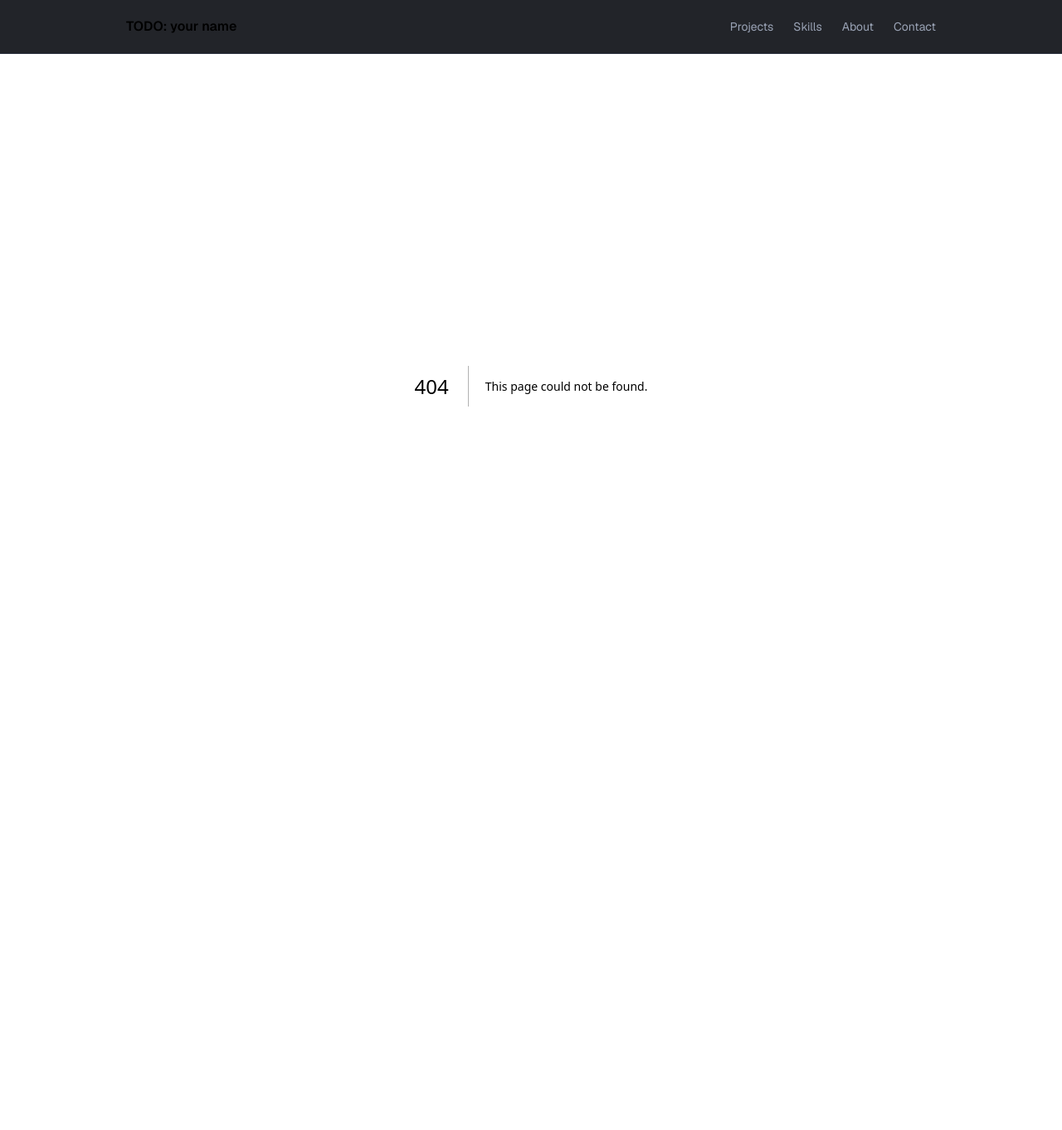
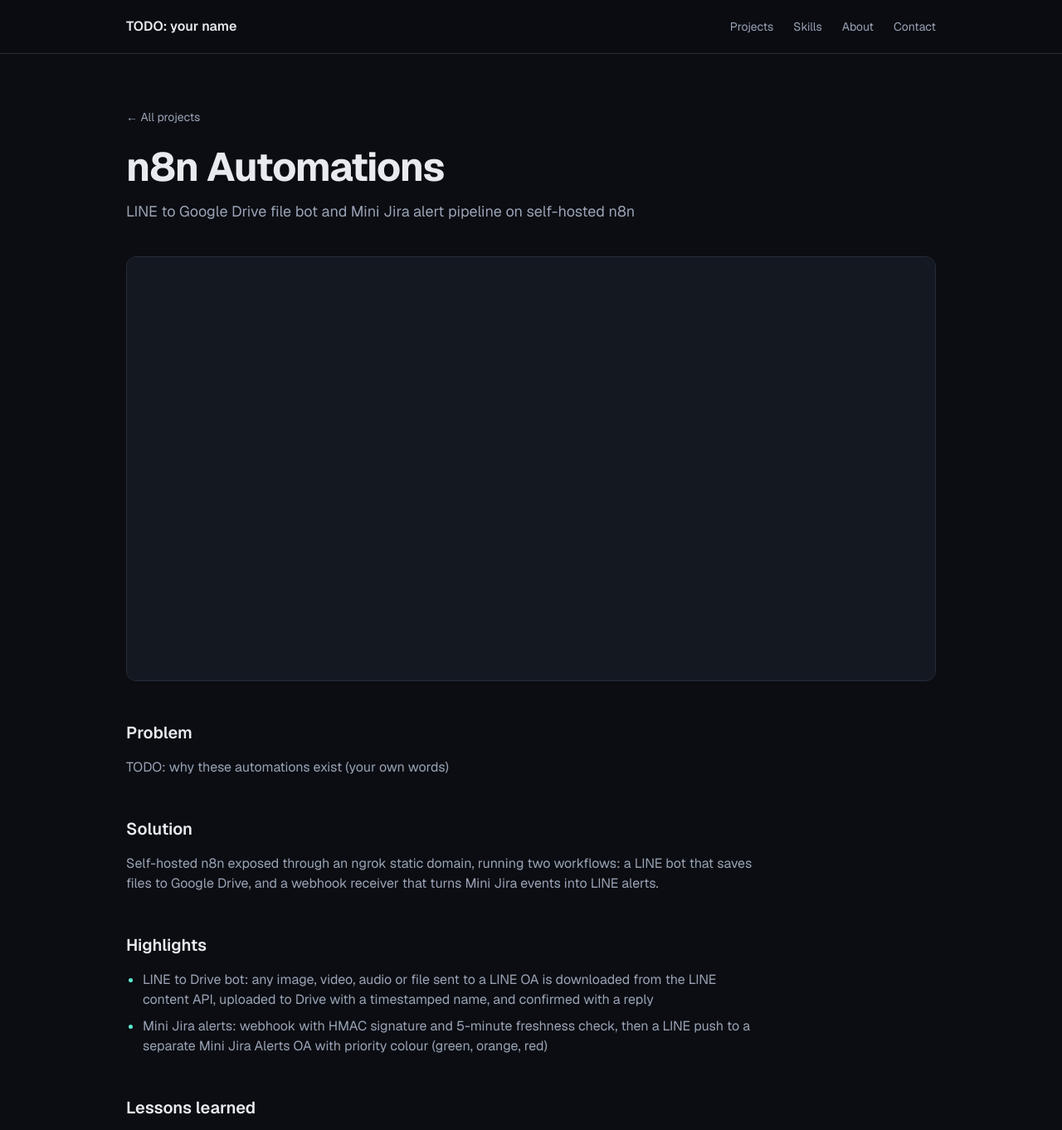
Before and after one commit to XANAX1990/Portfolio, a Next.js app: page /projects/n8n-automations in a window 1280 px wide. Before the commit this address had no page. Shown: the top 1362 px of the page at 83% size. Before the commit the page ends 865 px from the top, so only its background shows below. Built offline with nearby package versions, Linux system fonts and the light colour scheme.

Commit message:
feat(phase-3): project detail pages, real 404 for unknown slugs
Co-Authored-By: Claude Sonnet 5.5 <noreply@anthropic.com>

```diff
--- /dev/null
+++ b/src/app/projects/[slug]/page.tsx
@@ -0,0 +1,142 @@
+import type { Metadata } from "next";
+import Image from "next/image";
+import Link from "next/link";
+import { notFound } from "next/navigation";
+import { projects } from "@/data/projects";
+import { Button } from "@/components/ui/Button";
+import { Tag } from "@/components/ui/Tag";
+import { isUrl } from "@/lib/links";
+
+const focus =
+  "focus-visible:outline-2 focus-visible:outline-offset-2 focus-visible:outline-accent";
+
+// Cache Components forbids `dynamicParams`; unknown slugs are rejected with notFound() below.
+export function generateStaticParams() {
+  return projects.map((p) => ({ slug: p.slug }));
+}
+
+export async function generateMetadata({
+  params,
+}: PageProps<"/projects/[slug]">): Promise<Metadata> {
+  const { slug } = await params;
+  const project = projects.find((p) => p.slug === slug);
+  if (!project) return {};
+  return { title: project.title, description: project.tagline };
+}
+
+function Block({ heading, children }: { heading: string; children: React.ReactNode }) {
+  return (
+    <section className="mt-12">
+      <h2 className="mb-4 text-xl font-semibold">{heading}</h2>
+      {children}
+    </section>
+  );
+}
+
+export default async function ProjectPage({ params }: PageProps<"/projects/[slug]">) {
+  const { slug } = await params;
+  const index = projects.findIndex((p) => p.slug === slug);
+  if (index === -1) notFound();
+
+  const project = projects[index];
+  const next = projects[(index + 1) % projects.length];
+  const { live, repo } = project.links;
+
+  return (
+    <article className="py-12 sm:py-16">
+      <Link href="/#projects" className={`text-sm text-muted hover:text-foreground ${focus}`}>
+        ← All projects
+      </Link>
+
+      <h1 className="mt-6 text-3xl font-bold tracking-tight sm:text-5xl">{project.title}</h1>
+      <p className="mt-4 max-w-2xl text-lg text-muted">{project.tagline}</p>
+      {(isUrl(live) || isUrl(repo)) && (
+        <div className="mt-6 flex flex-wrap gap-3">
+          {isUrl(live) && (
+            <Button href={live} variant="primary" external>
+              Live site
+            </Button>
+          )}
+          {isUrl(repo) && (
+            <Button href={repo} external>
+              Source code
+            </Button>
+          )}
+        </div>
+      )}
+
+      <div className="relative mt-10 aspect-[1200/630] w-full overflow-hidden rounded-xl border border-border bg-surface">
+        <Image
+          src={project.cover}
+          alt={`${project.title} cover`}
+          fill
+          priority
+          sizes="(max-width: 1024px) 100vw, 1024px"
+          className="object-cover"
+        />
+      </div>
+
+      <Block heading="Problem">
+        <p className="max-w-3xl text-muted">{project.problem}</p>
+      </Block>
+      <Block heading="Solution">
+        <p className="max-w-3xl text-muted">{project.solution}</p>
+      </Block>
+      <Block heading="Highlights">
+        <ul className="max-w-3xl list-disc space-y-2 pl-5 text-muted marker:text-accent">
+          {project.highlights.map((h) => (
+            <li key={h}>{h}</li>
+          ))}
+        </ul>
+      </Block>
+      <Block heading="Lessons learned">
+        <ul className="max-w-3xl list-disc space-y-2 pl-5 text-muted marker:text-accent">
+          {project.lessons.map((l) => (
+            <li key={l}>{l}</li>
+          ))}
+        </ul>
+      </Block>
+
+      {project.gallery && project.gallery.length > 0 && (
+        <Block heading="Gallery">
+          <ul className="grid gap-4 sm:grid-cols-2">
+            {project.gallery.map((g) => (
+              <li
+                key={g.src}
+                className="relative aspect-video overflow-hidden rounded-xl border border-border bg-surface"
+              >
+                <Image
+                  src={g.src}
+                  alt={g.alt}
+                  fill
+                  sizes="(max-width: 640px) 100vw, 512px"
+                  className="object-cover"
+                />
+              </li>
+            ))}
+          </ul>
+        </Block>
+      )}
+
+      <Block heading="Stack">
+        <ul className="flex flex-wrap gap-2">
+          {project.stack.map((s) => (
+            <Tag key={s}>{s}</Tag>
+          ))}
+        </ul>
+      </Block>
+
+      {next.slug !== project.slug && (
+        <nav aria-label="Next project" className="mt-16 border-t border-border pt-8">
+          <p className="text-sm text-muted">Next project</p>
+          <Link
+            href={`/projects/${next.slug}`}
+            className={`mt-1 inline-block text-xl font-semibold hover:text-accent ${focus}`}
+          >
+            {next.title} →
+          </Link>
+        </nav>
+      )}
+    </article>
+  );
+}
--- a/src/components/Nav.tsx
+++ b/src/components/Nav.tsx
@@ -1,12 +1,13 @@
 "use client";
 
+import Link from "next/link";
 import { useEffect, useState } from "react";
 
 const links = [
-  { href: "#projects", label: "Projects" },
-  { href: "#skills", label: "Skills" },
-  { href: "#about", label: "About" },
-  { href: "#contact", label: "Contact" },
+  { href: "/#projects", label: "Projects" },
+  { href: "/#skills", label: "Skills" },
+  { href: "/#about", label: "About" },
+  { href: "/#contact", label: "Contact" },
 ];
 
 const focus =
@@ -28,9 +29,9 @@ export function Nav({ name }: { name: string }) {
         aria-label="Main"
         className="mx-auto flex h-16 max-w-5xl items-center justify-between px-4 sm:px-6"
       >
-        <a href="#top" className={`font-semibold ${focus}`}>
+        <Link href="/#top" className={`font-semibold ${focus}`}>
           {name}
-        </a>
+        </Link>
         <ul className="hidden gap-6 text-sm sm:flex">
           {links.map((l) => (
             <li key={l.href}>
--- a/src/components/sections/Hero.tsx
+++ b/src/components/sections/Hero.tsx
@@ -19,7 +19,7 @@ export function Hero() {
             GitHub
           </Button>
         )}
-        <Button href="#contact">Contact</Button>
+        <Button href="/#contact">Contact</Button>
       </div>
     </section>
   );
--- /dev/null
+++ b/src/proxy.ts
@@ -0,0 +1,16 @@
+import { NextResponse, type NextRequest } from "next/server";
+import { projects } from "@/data/projects";
+
+const slugs = new Set(projects.map((p) => p.slug));
+
+// With Cache Components a notFound() inside /projects/[slug] answers 200 (the shell is
+// already streaming), so unknown slugs are rejected here with a real 404 instead.
+export function proxy(request: NextRequest) {
+  const slug = request.nextUrl.pathname.split("/")[2];
+  if (slugs.has(slug)) return NextResponse.next();
+  return NextResponse.rewrite(new URL("/_not-found", request.url), { status: 404 });
+}
+
+export const config = {
+  matcher: "/projects/:slug",
+};
```
Also changed, not shown: 1 other file (tests, documents, lock files or other folders).
